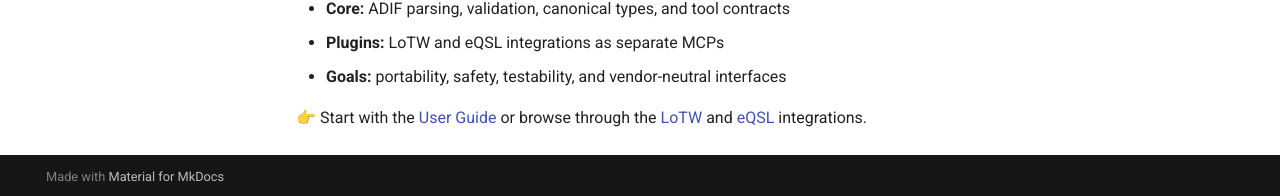
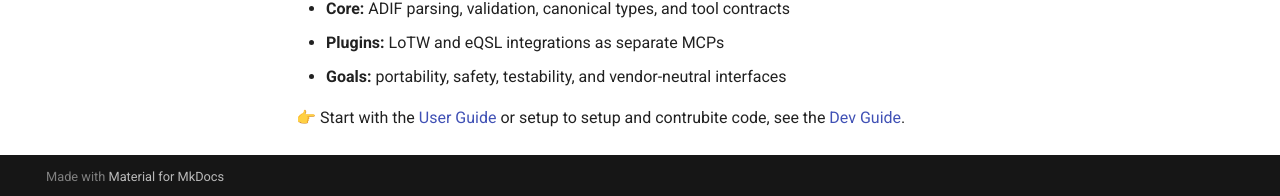
Before and after one commit to KI7MT/adif-mcp, an MkDocs documentation site: the page built from docs/index.md, in a window 1280 px wide and 1388 px high. Shown: the part 1189-1385 px from the top of the window. Built offline with MkDocs 1.6.1 and Material for MkDocs 9.7.7, drawn with Linux system fonts in a browser that asks for light colours; comment, search, counter and statistics services are not loaded.

Commit message:
fix(docs): Fix a bad link on the index page.

```diff
--- a/docs/index.md
+++ b/docs/index.md
@@ -35,4 +35,4 @@ Our goal is simple: support and enhance the Amateur Radio logging ecosystem whil
 - **Plugins:** LoTW and eQSL integrations as separate MCPs
 - **Goals:** portability, safety, testability, and vendor-neutral interfaces
 
-👉 Start with the [User Guide](userguide/getting-started.md) or browse through the [LoTW](integrations/lotw/index.md) and [eQSL](integrations/eqsl/index.md) integrations.
+👉 Start with the [User Guide](userguide/persona-management.md) or setup to setup and contrubite code, see the [Dev Guide](dev/dev-env-setup.md).
```
